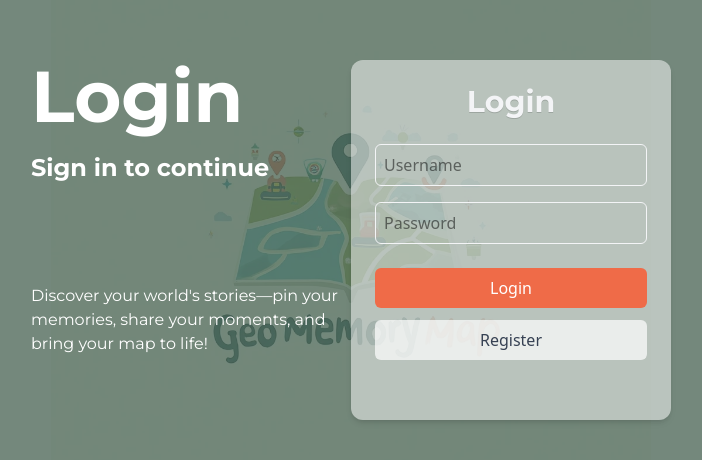
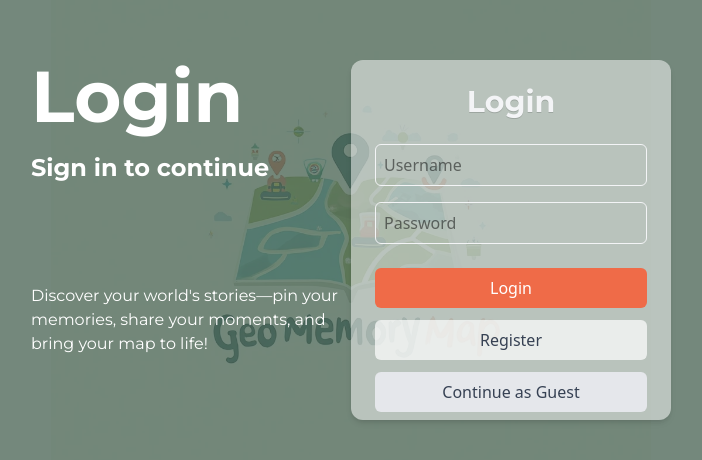
Before and after one commit to UCC-Batch-26/geomemorymap, a React (Vite) app in the folder apps/frontend/: page /login in a window 1280 px wide. Shown: the part 152-612 px from the top of the page, without its empty margins (289-991 px from the left). Built offline with nearby package versions, Linux system fonts and the light colour scheme; no server answers.

Commit message:
feat: add guest mode login option and redirect to guest-memory route

```diff
--- a/apps/frontend/src/modules/auth/pages/log-in-page.jsx
+++ b/apps/frontend/src/modules/auth/pages/log-in-page.jsx
@@ -113,6 +113,22 @@ function LoginPage({ setToken, setUser }) {
             >
               Register
             </button>
+
+            <button
+              type='button'
+              onClick={() => {
+                setUser({username: 'Guest'});
+                // No token for guest
+                setToken(null);
+                // Mark as guest in session only
+                sessionStorage.setItem('guest', 'true');
+                toast.success('Continuing as Guest');
+                navigate('/guest-memory');
+              }}
+              className='w-full bg-gray-200 text-gray-700 py-2 rounded-md hover:bg-gray-300 transition mt-3'
+            >
+              Continue as Guest
+            </button>
           </form>
         </div>
       </div>
--- a/apps/frontend/src/modules/utils/protected-routes.jsx
+++ b/apps/frontend/src/modules/utils/protected-routes.jsx
@@ -2,8 +2,9 @@ import { Navigate } from 'react-router';
 
 export function ProtectedRoute({ children }) {
   const token = localStorage.getItem('token');
+  const isGuest = sessionStorage.getItem('guest') === 'true';
 
-  if (!token) {
+  if (!token && !isGuest) {
     return <Navigate to="/login" replace />;
   }
 
```
